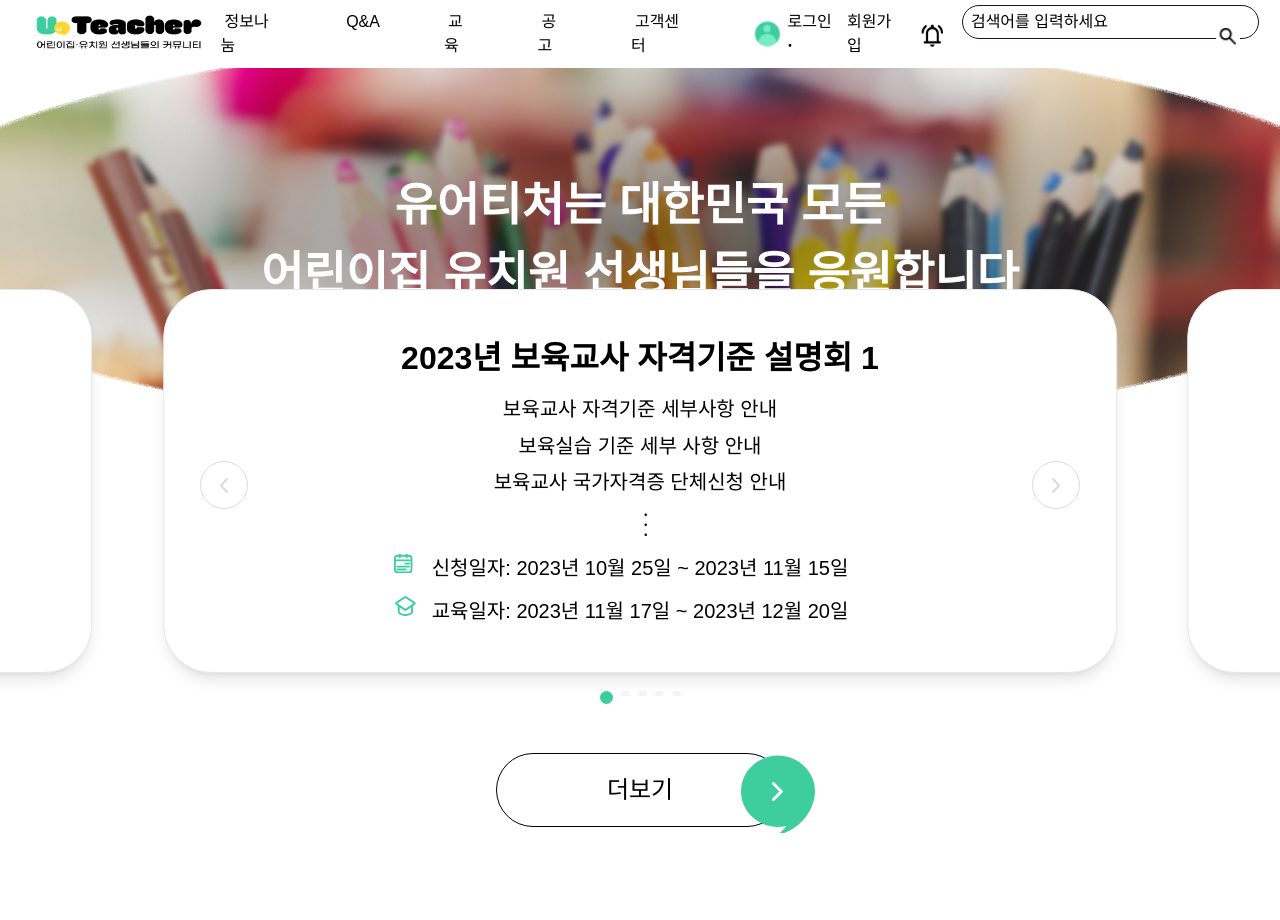
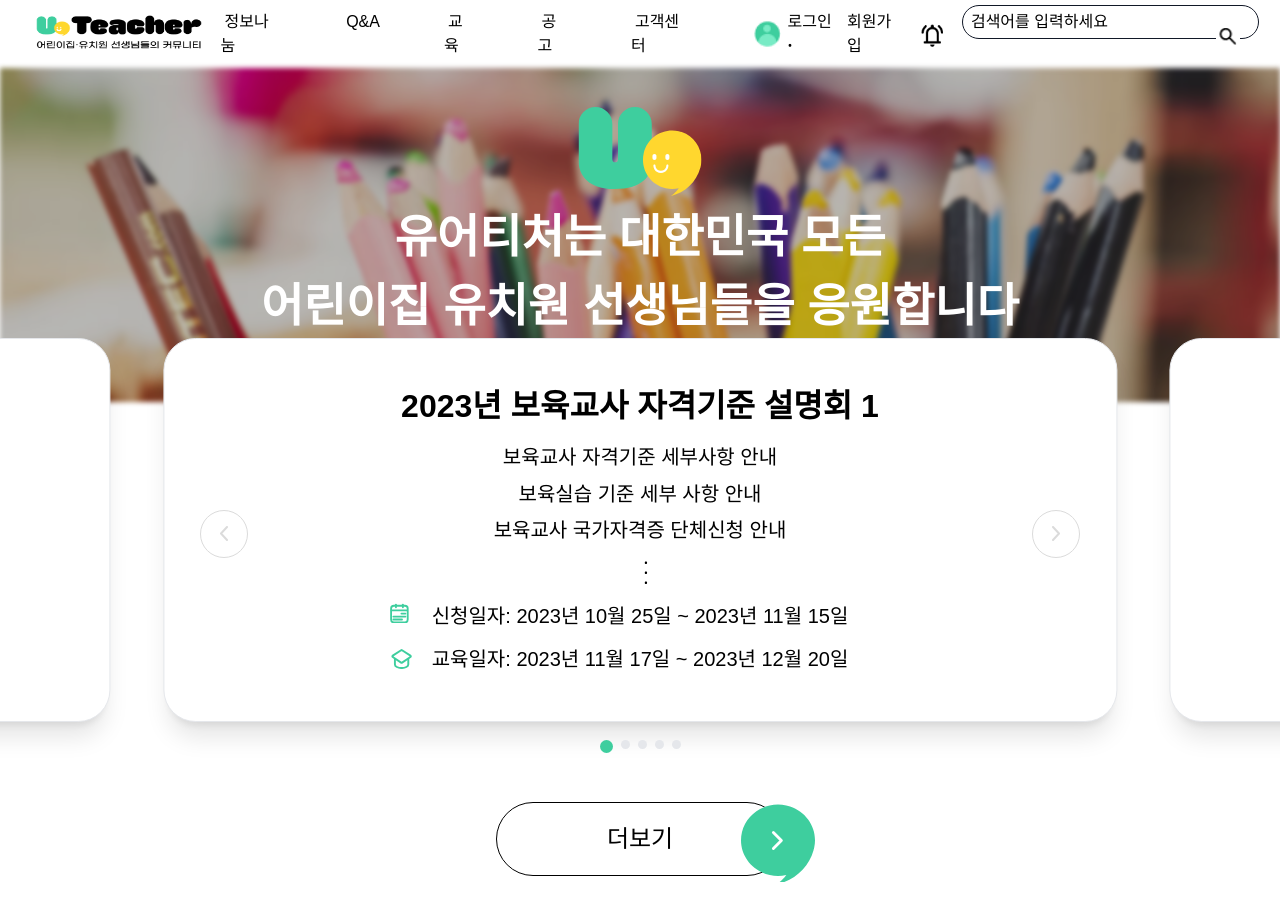
Before and after one commit to yourteacher-org/yourteacher-fe, a React (Vite) app: page / in a window 1280 px wide. Shown: the top 920 px of the page. Built offline with nearby package versions, Linux system fonts and the light colour scheme.

Commit message:
[fix]배경이미지 변경 및 디자인 수정, 애니메이션과 아이콘 디자인 수정

```diff
--- a/src/pages/Home/SchedulSection.tsx
+++ b/src/pages/Home/SchedulSection.tsx
@@ -6,6 +6,7 @@ import Button from '@components/Button';
 import Edu from '@assets/icon/edu.svg?react';
 import Dot from '@assets/img/dot.svg?react';
 import Date from '@assets/icon/date.svg?react';
+import Logo from '@assets/img/schedul-logo.svg?react';
 import { MOCKAG_SCHEDUL_DATA } from '@data/Schedul';
 
 interface ScheduleDateProps {
@@ -38,8 +39,8 @@ const ScheduleDate = ({
 }: ScheduleDateProps) => {
   return (
     <div
-      className="xl:w-[59.625rem] lg:w-[38.875rem] sm:w-[20.875rem] xl:h-[24rem] lg:h-[20.625rem] sm:h-[15rem] xl:pt-[2.7rem] lg:pt-[2.5rem] sm:pt-[1.5rem]
-      border rounded-[3rem] shadow-lg text-center bg-white"
+      className="xl:w-[59.625rem] lg:w-[38.875rem] sm:w-[20.875rem] xl:h-[24rem] lg:h-[20.625rem] sm:h-[15rem] xl:pt-[2.7rem] lg:pt-[2.5rem] sm:pt-[1.09rem]
+      border xl:rounded-[2rem] lg:rounded-[2rem] sm:rounded-[1.5rem] shadow-xl text-center bg-white"
     >
       <h2 className="xl:text-[2rem] lg:text-[1.625rem] sm:text-[1.125rem] font-bold xl:mb-[0.8rem] lg:mb-[1.5rem] sm:mb-[1rem]">
         {title}
@@ -56,12 +57,11 @@ const ScheduleDate = ({
       <Dot className="xl:ml-[30rem] lg:ml-[20rem] sm:ml-[10rem] xl:mb-[1rem] sm:mb-[1rem] sm:mt-[1rem]" />
       <div className="xl:text-[1.25rem] lg:text-[0.875rem] sm:text-[0.625rem]">
         <p className="xl:mb-[0.8rem] lg:mb-[0.7rem] sm:mb-[0.6rem]">
-          <Date className="absolute xl:w-[1.25rem] h-[1.27rem] lg:w-[1.00375rem] h-[1.02rem] sm:w-[0.908125rem] h-[0.895rem] xl:ml-[14.3rem] lg:ml-[8rem] sm:ml-[2rem] " />
+          <Date className="absolute xl:w-[1.25rem] lg:w-[1.00375rem] sm:w-[0.908125rem] xl:h-[1.27rem] lg:h-[1.02rem] sm:h-[0.895rem] xl:ml-[14.1rem] lg:ml-[8.25rem] sm:ml-[2rem] xl:mt-[0.1rem] lg:mt-[0.2rem] sm:mt-[0.1rem] " />
           신청일자: {formatDate(applyStartDate)} ~ {formatDate(applyEndDate)}
         </p>
         <p>
-          <Edu className="absolute xl:w-[1.5rem] h-[1.2775rem] lg:w-[1.1195rem] h-[1.02rem] sm:w-[0.989375rem] h-[0.875rem] xl:ml-[14.3rem] lg:ml-[8rem] sm:ml-[2rem]" />
-          {/*  xl:w-[1.4rem] h-[1.2775rem] lg:w-[1.1195rem] h-[1.02rem] sm:w-[0.989375rem] h-[0.875rem] */}
+          <Edu className="absolute xl:w-[1.5rem] lg:w-[1.1195rem] sm:w-[0.989375rem] xl:h-[1.2775rem] lg:h-[1.02rem] sm:h-[0.875rem] xl:ml-[14.1rem] lg:ml-[8.25rem] sm:ml-[2rem] xl:mt-[0.3rem] lg:mt-[0.2rem] sm:mt-[0.1rem]" />
           교육일자: {formatDate(eduStartDate)} ~{' '}
           {eduEndDate ? formatDate(eduEndDate) : formatDate(eduStartDate)}
         </p>
@@ -74,8 +74,8 @@ const ANIMATION_DURATION = 700;
 
 const ANIMATION_DIRECTION = {
   DEFAULT: '',
-  NEXT: `-translate-x-[calc(50%+64.625rem)] transition-transform duration-${ANIMATION_DURATION} ease-in-out`,
-  PREV: `-translate-x-[calc(50%-64.625rem)] transition-transform duration-${ANIMATION_DURATION} ease-in-out`,
+  NEXT: `xl:-translate-x-[calc(50%+62.9rem)] lg:-translate-x-[calc(50%+39.7rem)] sm:-translate-x-[calc(50%+21.402rem)] transition-transform duration-${ANIMATION_DURATION} ease-in-out`,
+  PREV: `xl:-translate-x-[calc(50%-62.9rem)] lg:-translate-x-[calc(50%+39.7rem)] sm:-translate-x-[calc(50%+21.402rem)] transition-transform duration-${ANIMATION_DURATION} ease-in-out`,
 };
 const SchedulSection = () => {
   const [startIdx, setStartIdx] = useState(0);
@@ -85,6 +85,7 @@ const SchedulSection = () => {
     ...MOCKAG_SCHEDUL_DATA.slice(3),
     ...MOCKAG_SCHEDUL_DATA.slice(0, 3),
   ]);
+
   const updateDataAfterAnimation = (newIdx: number, direction: string) => {
     setTrigger(direction);
     setTimeout(() => {
@@ -122,20 +123,27 @@ const SchedulSection = () => {
    "
     >
       <div className="relative">
-        <img src={schedule} alt="scheduleBG" className="w-[100%]" />
-        <p className="absolute w-[60rem] h-[10rem] top-1/2 left-1/2 -translate-x-1/2 -translate-y-[21rem] text-center xl:text-[2.875rem] lg:text-[2.125rem] sm:text-[1.125rem] text-white font-bold">
+        <img
+          src={schedule}
+          alt="scheduleBG"
+          className="w-[100%] blur-[0.15rem] brightness-75"
+        />
+        <Logo className="absolute xl:w-[7.69rem] lg:w-[4.92rem] sm:w-[2.40rem] xl:h-[5.56rem] lg:h-[3.56rem] sm:h-[1.74rem] right-1/2 translate-x-1/2 xl:-translate-y-[25rem] lg:-translate-y-[24rem] sm:-translate-y-[22rem] top-1/2" />
+        <p className="absolute w-[60rem] h-[10rem] top-1/2 left-1/2 -translate-x-1/2 xl:-translate-y-[19rem] lg:-translate-y-[19.8rem] sm:-translate-y-[19.5rem] text-center xl:text-[2.875rem] lg:text-[2.125rem] sm:text-[1.125rem] text-white font-bold">
           유어티처는 대한민국 모든
           <br />
           어린이집 유치원 선생님들을 응원합니다
         </p>
-        <div className="relative w-[100%] h-[34rem] left-0 xl:bottom-[7rem] lg:bottom-[5rem] sm:bottom-[4rem] overflow-hidden">
+        <div className="relative w-[100%] h-[34rem] left-0 xl:bottom-[4rem] lg:bottom-[5rem] sm:bottom-[3rem] overflow-hidden">
           <div
             className={`absolute top-0 left-1/2 -translate-x-1/2
-             flex xl:gap-[4.4rem] lg:gap-[1.3rem] sm:gap-[1.5rem]
+             flex xl:gap-[3.3rem] lg:gap-[0.8rem] sm:gap-[0.5rem]
              ${triggerSlide}`}
           >
             {renderingData.map((scheduleData) => (
-              <ScheduleDate key={scheduleData.id} {...scheduleData} />
+              <div key={scheduleData.id} className="slide">
+                <ScheduleDate {...scheduleData} />
+              </div>
             ))}
           </div>
 
@@ -150,15 +158,15 @@ const SchedulSection = () => {
             className="absolute xl:right-[calc(50%-27.5rem)] lg:right-[calc(50%-18.5rem)] sm:right-[calc(50%-10rem)] xl:top-[calc(50%-6.25rem)] lg:top-[calc(50%-8.5rem)] sm:top-[calc(50%-11rem)]"
           />
 
-          <div className="absolute right-1/2 transform translate-x-1/2 ">
+          <div className="absolute right-1/2 translate-x-1/2 ">
             <Button className="xl:translate-y-[29rem] lg:translate-y-[26rem] sm:translate-y-[20rem]">
               더보기
             </Button>
             <div className="flex justify-center xl:translate-y-[20.5rem] lg:translate-y-[18.5rem] sm:translate-y-[14rem]">
-              {MOCKAG_SCHEDUL_DATA.map((data) => (
+              {MOCKAG_SCHEDUL_DATA.map((data, index) => (
                 <div
                   key={data.id}
-                  className={`w-2 h-2 rounded-full mx-1 ${startIdx === data.id - 1 ? 'bg-green' : 'bg-gray-100'} ${startIdx === data.id - 1 ? 'xl:w-[0.8125rem] lg:w-[0.4375rem] sm:w-[0.4375rem] xl:h-[0.8125rem] lg:h-[0.4375rem] sm:h-[0.4375rem]' : 'xl:w-[0.5625rem] lg:w-[0.303125rem] sm:w-[0.303rem] xl:-[0.5625rem] lg:h-[0.303125rem] sm:h-[0.303rem]'}`}
+                  className={`rounded-full mx-1 ${startIdx === index ? 'bg-green' : 'bg-gray-200'} ${startIdx === index ? 'xl:w-[0.813rem] lg:w-[0.438rem] sm:w-[0.438rem] xl:h-[0.813rem] lg:h-[0.438rem] sm:h-[0.438rem]' : 'xl:w-[0.563rem] lg:w-[0.303rem] sm:w-[0.303rem] xl:h-[0.563rem] lg:h-[0.303rem] sm:h-[0.303rem]'}`}
                 />
               ))}
             </div>
```
Also changed, not shown: src/assets/img/schedul-logo.svg (added), src/assets/img/schedule.png.
